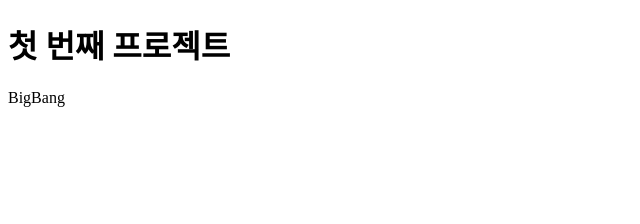
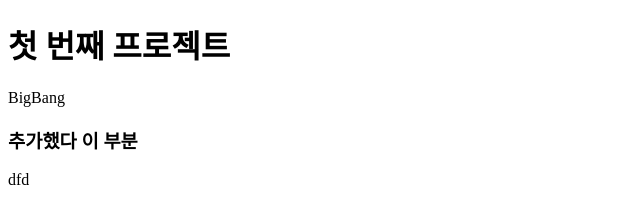
Before and after one commit to Heo-sewoong/first-noona-project, a plain HTML site: page index.html in a window 1280 px wide. Shown: the whole page, without its empty margins (0-640 px from the left). Drawn offline with Linux system fonts and the light colour scheme.

Commit message:
second commit

```diff
--- a/index.html
+++ b/index.html
@@ -10,5 +10,7 @@
   <body>
     <h1>첫 번째 프로젝트</h1>
     <p>BigBang</p>
-  </body>
+
+    <h3>추가했다 이 부분</h3>
+  </body>dfd
 </html>
```
